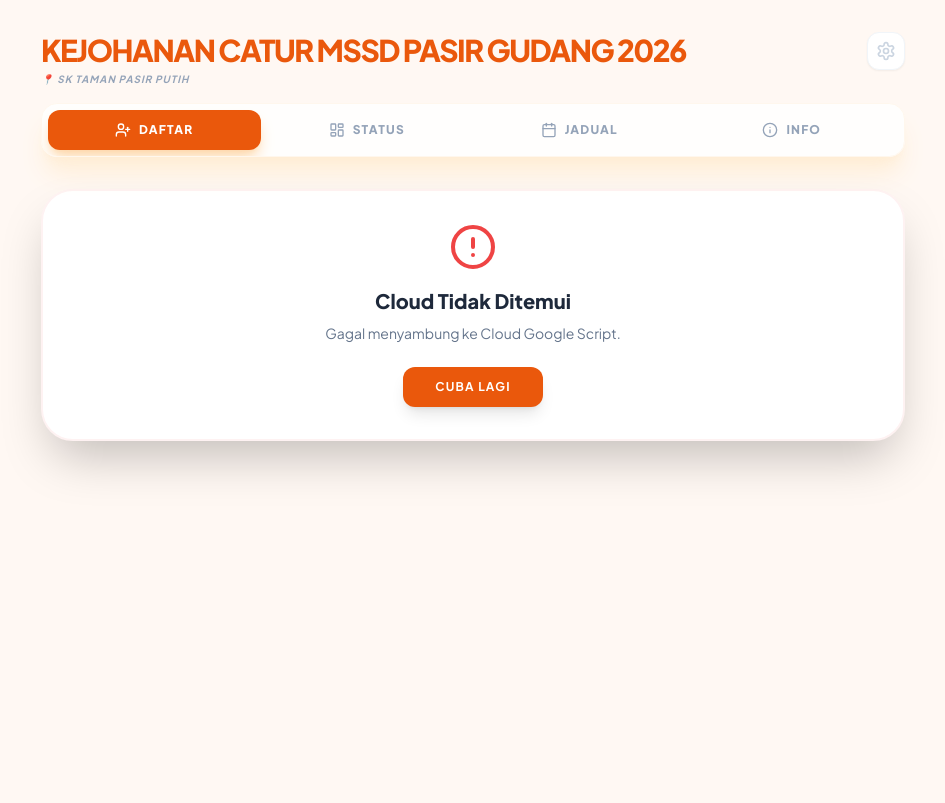
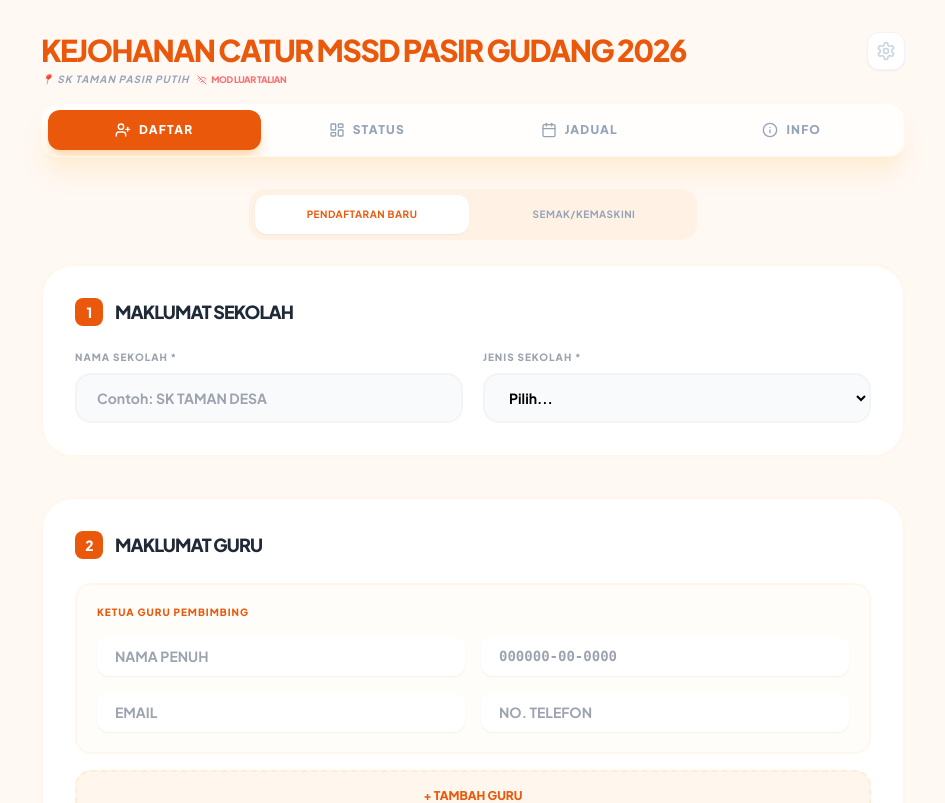
Before and after one commit to luqmanjuhar/Kejohanan-Catur, a React (Vite) app: page / in a window 1280 px wide. Shown: the top 803 px of the page, without its empty margins (167-1112 px from the left). Built offline with nearby package versions, Linux system fonts and the light colour scheme.

Commit message:
feat: Improve initial data loading and caching
Load registration data and event configuration from local storage cache on app startup. This provides faster initial load times while data is fetched in the background. Includes network error state handling.

```diff
--- a/App.tsx
+++ b/App.tsx
@@ -1,6 +1,6 @@
 
 import React, { useState, useEffect } from 'react';
-import { AlertCircle, UserPlus, LayoutDashboard, Calendar, Info, Settings, RefreshCw } from 'lucide-react';
+import { UserPlus, LayoutDashboard, Calendar, Info, Settings, RefreshCw, WifiOff } from 'lucide-react';
 import { RegistrationsMap, EventConfig, Teacher, Student } from './types';
 import { loadAllData, getEventConfig } from './services/api';
 import RegistrationForm from './components/RegistrationForm';
@@ -11,25 +11,31 @@ import Documents from './components/Documents';
 import SetupModal from './components/SetupModal';
 import SuccessPopup from './components/SuccessPopup';
 
-const STORAGE_KEY = 'MSSD_REG_DRAFT_V1';
+const DRAFT_KEY = 'MSSD_REG_DRAFT_V1';
+const DATA_CACHE_KEY = 'MSSD_DATA_CACHE_V1';
 
 function App() {
   const [activeTab, setActiveTab] = useState('pendaftaran');
   const [subTab, setSubTab] = useState('daftar-baru');
-  const [registrations, setRegistrations] = useState<RegistrationsMap>({});
   const [showSetup, setShowSetup] = useState(false);
-  const [eventConfig, setEventConfig] = useState<EventConfig>(getEventConfig());
   const [isSyncing, setIsSyncing] = useState(false);
-  const [apiError, setApiError] = useState<string | null>(null);
+  const [apiError, setApiError] = useState<boolean>(false);
+
+  // 1. Ambil data sedia ada dari Cache untuk kepantasan (Instant Load)
+  const [registrations, setRegistrations] = useState<RegistrationsMap>(() => {
+    const saved = localStorage.getItem(DATA_CACHE_KEY);
+    return saved ? JSON.parse(saved) : {};
+  });
+
+  const [eventConfig, setEventConfig] = useState<EventConfig>(() => {
+    const saved = localStorage.getItem('MSSD_CONFIG_CACHE');
+    return saved ? JSON.parse(saved) : getEventConfig();
+  });
 
   const [draftRegistration, setDraftRegistration] = useState(() => {
-    const saved = localStorage.getItem(STORAGE_KEY);
+    const saved = localStorage.getItem(DRAFT_KEY);
     if (saved) {
-      try {
-        return JSON.parse(saved);
-      } catch (e) {
-        console.error("Failed to parse saved draft", e);
-      }
+      try { return JSON.parse(saved); } catch (e) { console.error(e); }
     }
     return {
       schoolName: '',
@@ -43,25 +49,29 @@ function App() {
     isOpen: false, regId: '', schoolName: ''
   });
 
+  // Simpan draf secara automatik
   useEffect(() => {
-    localStorage.setItem(STORAGE_KEY, JSON.stringify(draftRegistration));
+    localStorage.setItem(DRAFT_KEY, JSON.stringify(draftRegistration));
   }, [draftRegistration]);
 
+  // 2. Pull data dari Cloud di latar belakang (Background Sync)
   const handleSync = async () => {
     setIsSyncing(true);
-    setApiError(null);
+    setApiError(false);
     try {
         const result = await loadAllData();
         if (result.config) {
             setEventConfig(result.config);
+            localStorage.setItem('MSSD_CONFIG_CACHE', JSON.stringify(result.config));
         }
         if (result.registrations) {
             setRegistrations(result.registrations);
-        } else if (result.error && !result.config) {
-            setApiError(result.error);
+            localStorage.setItem(DATA_CACHE_KEY, JSON.stringify(result.registrations));
+        } else if (result.error) {
+            setApiError(true);
         }
     } catch (error) {
-        console.error("Sync error:", error);
+        setApiError(true);
     } finally {
         setIsSyncing(false);
     }
@@ -83,10 +93,24 @@ function App() {
           <h1 className="text-2xl md:text-3xl font-black text-orange-600 uppercase tracking-tighter leading-none">
             {eventConfig.eventName}
           </h1>
-          <p className="text-slate-400 mt-1 font-bold italic uppercase text-[10px] tracking-widest flex items-center gap-1">
+          <div className="flex items-center gap-2 mt-1">
+            <p className="text-slate-400 font-bold italic uppercase text-[10px] tracking-widest">
               📍 {eventConfig.eventVenue}
-            {isSyncing && <span className="ml-2 inline-flex items-center text-orange-400 animate-pulse"><RefreshCw size={10} className="animate-spin mr-1"/> Menyegerak Cloud...</span>}
             </p>
+            {isSyncing ? (
+              <span className="inline-flex items-center text-orange-400 animate-pulse text-[9px] font-black uppercase tracking-tighter">
+                <RefreshCw size={10} className="animate-spin mr-1"/> Menyegerak...
+              </span>
+            ) : apiError ? (
+              <span className="inline-flex items-center text-red-400 text-[9px] font-black uppercase tracking-tighter">
+                <WifiOff size={10} className="mr-1"/> Mod Luar Talian
+              </span>
+            ) : (
+              <span className="inline-flex items-center text-emerald-500 text-[9px] font-black uppercase tracking-tighter">
+                ● Cloud Aktif
+              </span>
+            )}
+          </div>
         </div>
         <button
           onClick={() => setShowSetup(true)}
@@ -115,21 +139,12 @@ function App() {
         </div>
       </nav>
 
-      <main className="flex-1">
-        {apiError && !Object.keys(registrations).length ? (
-            <div className="bg-white rounded-[2rem] p-8 text-center border-2 border-red-50 shadow-2xl animate-fadeIn">
-                <AlertCircle className="text-red-500 mx-auto mb-4" size={48}/>
-                <h2 className="text-xl font-black text-slate-800 mb-2">Cloud Tidak Ditemui</h2>
-                <p className="text-slate-500 text-sm mb-6">{apiError}</p>
-                <button onClick={handleSync} className="bg-orange-600 text-white px-8 py-3 rounded-xl font-bold uppercase text-xs tracking-widest shadow-lg active:scale-95">Cuba Lagi</button>
-            </div>
-        ) : (
-            <div className="animate-fadeIn">
+      <main className="flex-1 animate-fadeIn">
           {activeTab === 'pendaftaran' && (
               <div className="space-y-6">
                   <div className="flex gap-2 p-1.5 bg-orange-100/50 rounded-2xl max-w-md mx-auto">
                       <button onClick={() => setSubTab('daftar-baru')} className={`flex-1 py-3 font-bold rounded-xl transition-all active:scale-95 text-[10px] uppercase tracking-wider ${subTab === 'daftar-baru' ? 'bg-white text-orange-600 shadow-sm' : 'text-slate-400'}`}>Pendaftaran Baru</button>
-                            <button onClick={() => setSubTab('kemaskini')} className={`flex-1 py-3 font-bold rounded-xl transition-all active:scale-95 text-[10px] uppercase tracking-wider ${subTab === 'kemaskini' ? 'bg-white text-orange-600 shadow-sm' : 'text-slate-400'}`}>Kemaskini Data</button>
+                      <button onClick={() => setSubTab('kemaskini')} className={`flex-1 py-3 font-bold rounded-xl transition-all active:scale-95 text-[10px] uppercase tracking-wider ${subTab === 'kemaskini' ? 'bg-white text-orange-600 shadow-sm' : 'text-slate-400'}`}>Semak/Kemaskini</button>
                   </div>
                   {subTab === 'daftar-baru' ?
                     <RegistrationForm
@@ -155,8 +170,6 @@ function App() {
           {activeTab === 'dashboard' && <Dashboard registrations={registrations} onRefresh={handleSync} onOpenSetup={() => setShowSetup(true)} />}
           {activeTab === 'pengumuman' && <Announcements config={eventConfig} />}
           {activeTab === 'dokumen' && <Documents config={eventConfig} />}
-            </div>
-        )}
       </main>
 
       <SetupModal
@@ -165,6 +178,7 @@ function App() {
         currentConfig={eventConfig}
         onSaveSuccess={(newConfig) => {
           setEventConfig(newConfig);
+          localStorage.setItem('MSSD_CONFIG_CACHE', JSON.stringify(newConfig));
           setShowSetup(false);
           handleSync();
         }}
```
Lines whose indentation alone changed are shown as unchanged.
